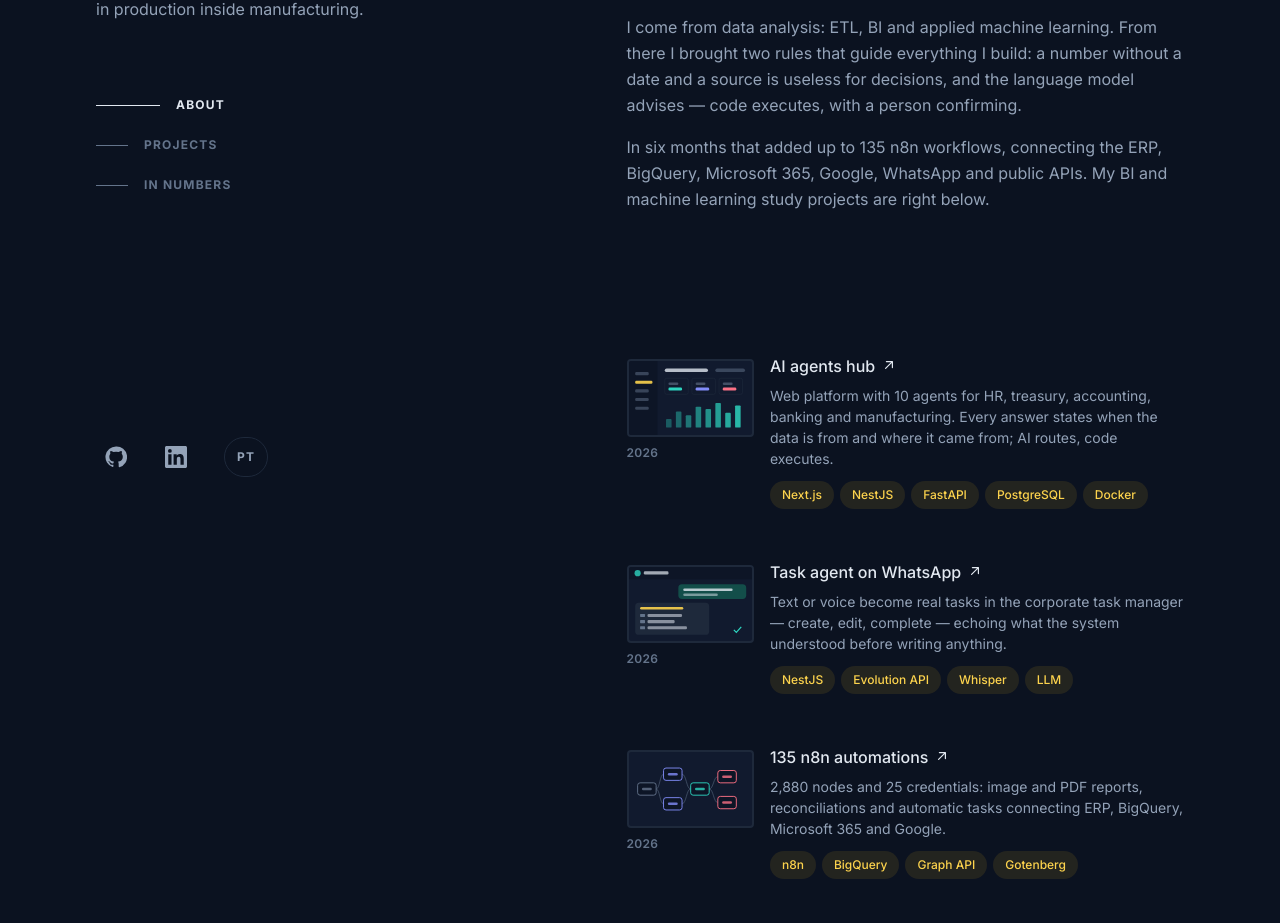
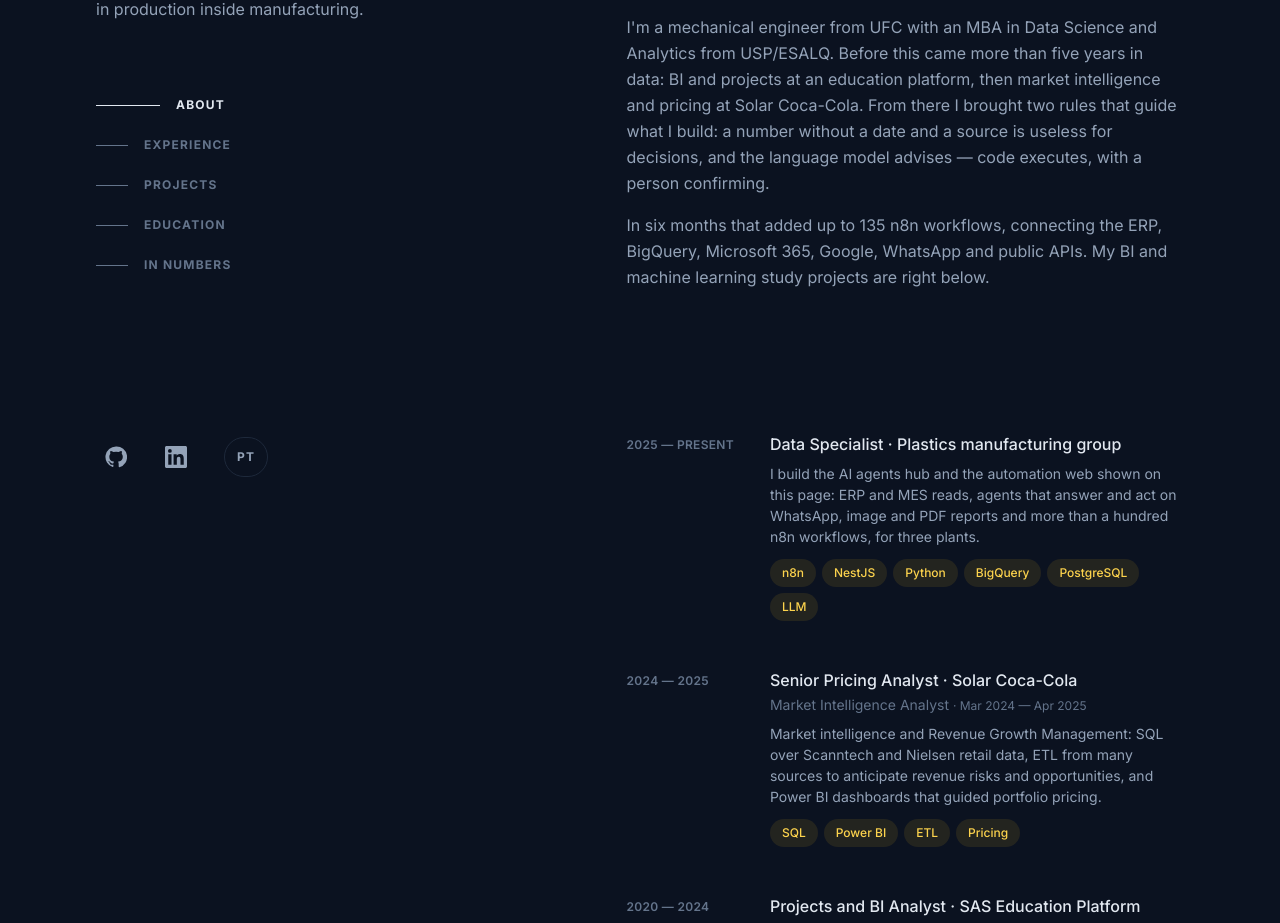
Before and after one commit to ithormb/ithormb.github.io, a Next.js app: page /en/ in a window 1280 px wide. Shown: the part 227-1150 px from the top of the page. Built offline with nearby package versions, Linux system fonts and the light colour scheme.

Commit message:
feat: experiencia e formacao a partir do LinkedIn

```diff
--- a/app/[locale]/page.tsx
+++ b/app/[locale]/page.tsx
@@ -6,6 +6,7 @@
 import { SectionTitle } from "@/components/home/SectionTitle";
 import { Projects } from "@/components/home/Projects";
 import { Experience } from "@/components/home/Experience";
+import { Education } from "@/components/home/Education";
 import { Numbers } from "@/components/catalogo/Numbers";
 
 export async function generateMetadata({ params }: { params: Promise<{ locale: string }> }): Promise<Metadata> {
@@ -43,6 +44,11 @@
             <Projects locale={l} />
           </section>
 
+          <section id="formacao" aria-label={t("nav_education", l)} className="mb-16 scroll-mt-16 md:mb-24 lg:mb-36 lg:scroll-mt-24">
+            <SectionTitle>{t("nav_education", l)}</SectionTitle>
+            <Education locale={l} />
+          </section>
+
           <section id="numeros" aria-label={t("nav_numbers", l)} className="mb-16 scroll-mt-16 md:mb-24 lg:mb-36 lg:scroll-mt-24">
             <SectionTitle>{t("nav_numbers", l)}</SectionTitle>
             <Numbers locale={l} comHub />
--- a/components/home/Experience.tsx
+++ b/components/home/Experience.tsx
@@ -4,22 +4,36 @@
 export function Experience({ locale }: { locale: Locale }) {
   return (
     <ol className="space-y-12">
-      {site.experiencia.map((e) => (
-        <li key={e.cargo.pt + e.periodo.pt} className="grid sm:grid-cols-8 sm:gap-8 md:gap-4">
+      {site.experiencia.map((e) => {
+        const [atual, ...anteriores] = e.cargos;
+        return (
+          <li key={e.onde.pt} className="grid sm:grid-cols-8 sm:gap-8 md:gap-4">
             <p className="mb-2 mt-1 text-xs font-semibold uppercase tracking-wide text-muted sm:col-span-2">{e.periodo[locale]}</p>
             <div className="sm:col-span-6">
               <h3 className="font-medium leading-snug text-ink">
-              {e.cargo[locale]} · <span className="text-ink-2">{e.onde[locale]}</span>
+                {atual.titulo[locale]} · <span className="text-ink">{e.onde[locale]}</span>
               </h3>
+              {anteriores.length > 0 && (
+                <ul className="mt-1 space-y-0.5 text-sm text-muted">
+                  {anteriores.map((c) => (
+                    <li key={c.titulo.pt}>
+                      {c.titulo[locale]} <span className="text-xs">· {c.periodo[locale]}</span>
+                    </li>
+                  ))}
+                </ul>
+              )}
               <p className="mt-2 text-sm leading-normal">{e.descricao[locale]}</p>
-            <ul className="mt-3 flex flex-wrap gap-1.5">
+              {e.tags.length > 0 && (
+                <ul className="mt-3 flex flex-wrap gap-1.5" aria-label="tecnologias">
                   {e.tags.map((tag) => (
                     <li key={tag} className="rounded-full bg-accent-soft px-3 py-1 text-xs font-medium leading-5 text-accent">{tag}</li>
                   ))}
                 </ul>
+              )}
             </div>
           </li>
-      ))}
+        );
+      })}
     </ol>
   );
 }
--- a/components/home/Sidebar.tsx
+++ b/components/home/Sidebar.tsx
@@ -10,6 +10,7 @@
     { id: "sobre", label: t("nav_about", locale) },
     ...(site.experiencia.length ? [{ id: "experiencia", label: t("nav_experience", locale) }] : []),
     { id: "projetos", label: t("nav_projects", locale) },
+    { id: "formacao", label: t("nav_education", locale) },
     { id: "numeros", label: t("nav_numbers", locale) },
   ];
   const social = [
--- a/content/site.ts
+++ b/content/site.ts
@@ -16,15 +16,24 @@
 
 export type Experiencia = {
   periodo: Text;
-  cargo: Text;
   onde: Text;
+  local?: Text;
+  // do cargo mais recente para o mais antigo
+  cargos: { titulo: Text; periodo: Text }[];
   descricao: Text;
   tags: string[];
 };
 
+export type Formacao = {
+  periodo: Text;
+  titulo: Text;
+  onde: Text;
+  nota?: Text;
+};
+
 export const site = {
   name: "Thomas Barbosa",
-  role: { pt: "Dados, IA & Automação", en: "Data, AI & Automation" } satisfies Text,
+  role: { pt: "Especialista de Dados · IA & Automação", en: "Data Specialist · AI & Automation" } satisfies Text,
   tagline: {
     pt: "Construo agentes de IA e automações que rodam em produção dentro da indústria.",
     en: "I build AI agents and automations that run in production inside manufacturing.",
@@ -41,8 +50,8 @@
       en: `I work where data, AI and operations meet. Inside a manufacturing group with three plants, I build a hub of ${hub.agentes.length} AI agents and the web of automations that takes data from the ERP, the MES and spreadsheets to the people who decide — on screen, on WhatsApp, by e-mail or as a task with a deadline.`,
     },
     {
-      pt: "Venho da análise de dados: ETL, BI e machine learning aplicado. De lá trouxe duas regras que guiam tudo o que construo: número sem data e sem origem não serve para decidir, e o modelo de linguagem aconselha — quem executa é código, com uma pessoa confirmando.",
-      en: "I come from data analysis: ETL, BI and applied machine learning. From there I brought two rules that guide everything I build: a number without a date and a source is useless for decisions, and the language model advises — code executes, with a person confirming.",
+      pt: "Sou engenheiro mecânico pela UFC e fiz MBA em Data Science e Analytics na USP/ESALQ. Antes disso foram mais de cinco anos em dados: BI e projetos numa plataforma de educação, depois inteligência de mercado e pricing na Solar Coca-Cola. De lá trouxe duas regras que guiam o que construo: número sem data e sem origem não serve para decidir, e o modelo de linguagem aconselha — quem executa é código, com uma pessoa confirmando.",
+      en: "I'm a mechanical engineer from UFC with an MBA in Data Science and Analytics from USP/ESALQ. Before this came more than five years in data: BI and projects at an education platform, then market intelligence and pricing at Solar Coca-Cola. From there I brought two rules that guide what I build: a number without a date and a source is useless for decisions, and the language model advises — code executes, with a person confirming.",
     },
     {
       pt: `Em seis meses foram ${numeros.workflows} workflows no n8n, integrando ERP, BigQuery, Microsoft 365, Google, WhatsApp e APIs públicas. Os projetos de estudo em BI e machine learning estão logo abaixo.`,
@@ -50,8 +59,93 @@
     },
   ] as Text[],
 
-  // Preencher com o LinkedIn. A seção e o item de menu só aparecem quando houver ao menos uma entrada.
-  experiencia: [] as Experiencia[],
+  // Do LinkedIn, lido em 23/09/2026. A empresa atual fica anônima por decisão.
+  experiencia: [
+    {
+      periodo: { pt: "2025 — hoje", en: "2025 — present" },
+      onde: { pt: "Grupo industrial de transformação de plásticos", en: "Plastics manufacturing group" },
+      local: { pt: "remoto", en: "remote" },
+      cargos: [{ titulo: { pt: "Especialista de Dados", en: "Data Specialist" }, periodo: { pt: "set 2025 — hoje", en: "Sep 2025 — present" } }],
+      descricao: {
+        pt: "Construo o hub de agentes de IA e a malha de automações desta página: leitura do ERP e do MES, agentes que respondem e agem pelo WhatsApp, relatórios em imagem e PDF e mais de cem workflows em n8n, para três fábricas.",
+        en: "I build the AI agents hub and the automation web shown on this page: ERP and MES reads, agents that answer and act on WhatsApp, image and PDF reports and more than a hundred n8n workflows, for three plants.",
+      },
+      tags: ["n8n", "NestJS", "Python", "BigQuery", "PostgreSQL", "LLM"],
+    },
+    {
+      periodo: { pt: "2024 — 2025", en: "2024 — 2025" },
+      onde: { pt: "Solar Coca-Cola", en: "Solar Coca-Cola" },
+      local: { pt: "Fortaleza", en: "Fortaleza, Brazil" },
+      cargos: [
+        { titulo: { pt: "Analista Sênior de Pricing", en: "Senior Pricing Analyst" }, periodo: { pt: "mai — set 2025", en: "May — Sep 2025" } },
+        { titulo: { pt: "Analista Pleno de Inteligência de Mercado", en: "Market Intelligence Analyst" }, periodo: { pt: "mar 2024 — abr 2025", en: "Mar 2024 — Apr 2025" } },
+      ],
+      descricao: {
+        pt: "Inteligência de mercado e Revenue Growth Management: SQL sobre as bases de varejo da Scanntech e da Nielsen, ETL de várias fontes para antecipar riscos e oportunidades de receita, e painéis em Power BI que orientavam a precificação do portfólio.",
+        en: "Market intelligence and Revenue Growth Management: SQL over Scanntech and Nielsen retail data, ETL from many sources to anticipate revenue risks and opportunities, and Power BI dashboards that guided portfolio pricing.",
+      },
+      tags: ["SQL", "Power BI", "ETL", "Pricing"],
+    },
+    {
+      periodo: { pt: "2020 — 2024", en: "2020 — 2024" },
+      onde: { pt: "SAS Plataforma de Educação", en: "SAS Education Platform" },
+      local: { pt: "Fortaleza", en: "Fortaleza, Brazil" },
+      cargos: [
+        { titulo: { pt: "Analista Pleno de Projetos e BI", en: "Projects and BI Analyst" }, periodo: { pt: "dez 2023 — mar 2024", en: "Dec 2023 — Mar 2024" } },
+        { titulo: { pt: "Analista de Projetos I", en: "Projects Analyst I" }, periodo: { pt: "abr 2021 — dez 2023", en: "Apr 2021 — Dec 2023" } },
+        { titulo: { pt: "Estagiário de Gestão de Avaliações", en: "Assessment Management Intern" }, periodo: { pt: "mar 2020 — abr 2021", en: "Mar 2020 — Apr 2021" } },
+      ],
+      descricao: {
+        pt: "Dados da produção de material didático em SQL Server (procedures e SSIS) e BigQuery; painéis de produtividade, custo e qualidade em Power BI e Looker para coordenação e gerência; e automações em Python e SQL que tiraram rotinas manuais da equipe de gestão.",
+        en: "Production data for teaching materials in SQL Server (procedures and SSIS) and BigQuery; productivity, cost and quality dashboards in Power BI and Looker for coordinators and managers; and Python and SQL automations that removed manual routines from the management team.",
+      },
+      tags: ["SQL Server", "SSIS", "BigQuery", "Power BI", "Looker", "Python"],
+    },
+    {
+      periodo: { pt: "2017 — 2021", en: "2017 — 2021" },
+      onde: { pt: "EXPeduca", en: "EXPeduca" },
+      local: { pt: "Fortaleza", en: "Fortaleza, Brazil" },
+      cargos: [
+        { titulo: { pt: "CEO", en: "CEO" }, periodo: { pt: "ago 2018 — jan 2021", en: "Aug 2018 — Jan 2021" } },
+        { titulo: { pt: "COO", en: "COO" }, periodo: { pt: "ago 2017 — mar 2019", en: "Aug 2017 — Mar 2019" } },
+      ],
+      descricao: {
+        pt: "Operação e, depois, direção da empresa, em meio período, durante a graduação.",
+        en: "Ran operations and later the company, part-time, while in university.",
+      },
+      tags: [],
+    },
+  ] as Experiencia[],
+
+  formacao: [
+    {
+      periodo: { pt: "2024 — 2025", en: "2024 — 2025" },
+      titulo: { pt: "MBA em Data Science e Analytics", en: "MBA in Data Science and Analytics" },
+      onde: { pt: "USP / ESALQ", en: "University of São Paulo (USP/ESALQ)" },
+      nota: {
+        pt: "Engenharia de dados, machine learning supervisionado e não supervisionado, web scraping, pesquisa operacional e cloud.",
+        en: "Data engineering, supervised and unsupervised machine learning, web scraping, operations research and cloud.",
+      },
+    },
+    {
+      periodo: { pt: "2025", en: "2025" },
+      titulo: { pt: "Artigo aceito no SBPO 2025", en: "Paper accepted at SBPO 2025" },
+      onde: { pt: "LVII Simpósio Brasileiro de Pesquisa Operacional", en: "57th Brazilian Symposium on Operations Research" },
+      nota: {
+        pt: "Segmentação de varejo integrando geovisualização aos modelos RFM e K-Means. Coautor.",
+        en: "Retail segmentation integrating geovisualization with RFM and K-Means models. Co-author.",
+      },
+    },
+    {
+      periodo: { pt: "2016 — 2021", en: "2016 — 2021" },
+      titulo: { pt: "Engenharia Mecânica", en: "B.Eng. in Mechanical Engineering" },
+      onde: { pt: "Universidade Federal do Ceará", en: "Federal University of Ceará" },
+      nota: {
+        pt: "Bolsista do PET Engenharia Mecânica e líder de estabilidade e controle na equipe de Aerodesign.",
+        en: "PET Mechanical Engineering scholar and stability and control lead on the Aerodesign team.",
+      },
+    },
+  ] as Formacao[],
 
   projetos: [
     {
@@ -90,8 +184,8 @@
     {
       titulo: { pt: "Vendas Walmart: ETL, BI e clusterização", en: "Walmart sales: ETL, BI and clustering" },
       descricao: {
-        pt: "Projeto de ponta a ponta: extração pela API do Kaggle, ETL em SQL e Python, painel de performance para a diretoria e K-Means para agrupar as filiais por perfil.",
-        en: "End-to-end project: Kaggle API extraction, ETL in SQL and Python, a performance dashboard for leadership and K-Means to group stores by profile.",
+        pt: "Projeto de ponta a ponta, em dupla: extração pela API do Kaggle, ETL em SQL e Python, painel de performance em Power BI e segmentação RFM com K-Means e geolocalização, que chegou a 12 segmentos.",
+        en: "End-to-end project, built as a pair: Kaggle API extraction, ETL in SQL and Python, a Power BI performance dashboard and RFM segmentation with K-Means and geolocation, reaching 12 segments.",
       },
       tags: ["SQL", "Python", "Power BI", "scikit-learn"],
       ano: "2025",
@@ -114,8 +208,8 @@
     {
       titulo: { pt: "Previsão do varejo com machine learning", en: "Retail forecasting with machine learning" },
       descricao: {
-        pt: "TCC: previsão do volume de vendas do varejo (PMC/IBGE) a partir de 13 séries macroeconômicas — Selic, IPCA, desemprego, crédito e confiança.",
-        en: "Thesis: forecasting retail sales volume (IBGE's PMC) from 13 macroeconomic series — interest rate, inflation, unemployment, credit and confidence.",
+        pt: "TCC do MBA: previsão do volume de vendas do varejo (PMC/IBGE) a partir de 13 séries macroeconômicas — Selic, IPCA, desemprego, crédito e confiança.",
+        en: "MBA thesis: forecasting retail sales volume (IBGE's PMC) from 13 macroeconomic series — interest rate, inflation, unemployment, credit and confidence.",
       },
       tags: ["Python", "Machine Learning", "Séries temporais"],
       ano: "2025",
--- a/lib/i18n.ts
+++ b/lib/i18n.ts
@@ -8,6 +8,8 @@
   nav_about: { pt: "Sobre", en: "About" },
   nav_experience: { pt: "Experiência", en: "Experience" },
   nav_projects: { pt: "Projetos", en: "Projects" },
+  nav_education: { pt: "Formação", en: "Education" },
+  earlier_roles: { pt: "cargos anteriores", en: "earlier roles" },
   nav_numbers: { pt: "Em números", en: "In numbers" },
   back_home: { pt: "Thomas Barbosa", en: "Thomas Barbosa" },
   see_details: { pt: "Ver em detalhe", en: "See in detail" },
```
Also changed, not shown: components/home/Education.tsx (added, +19 -0 lines). Lines whose indentation alone changed are shown as unchanged.
